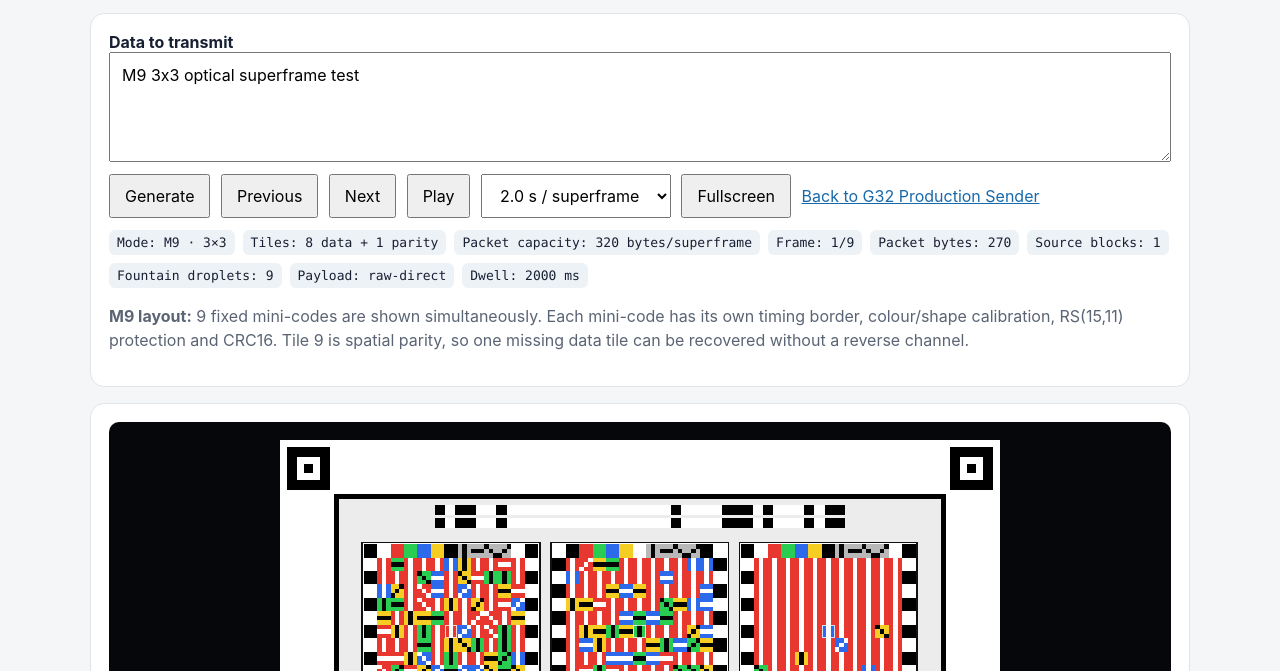
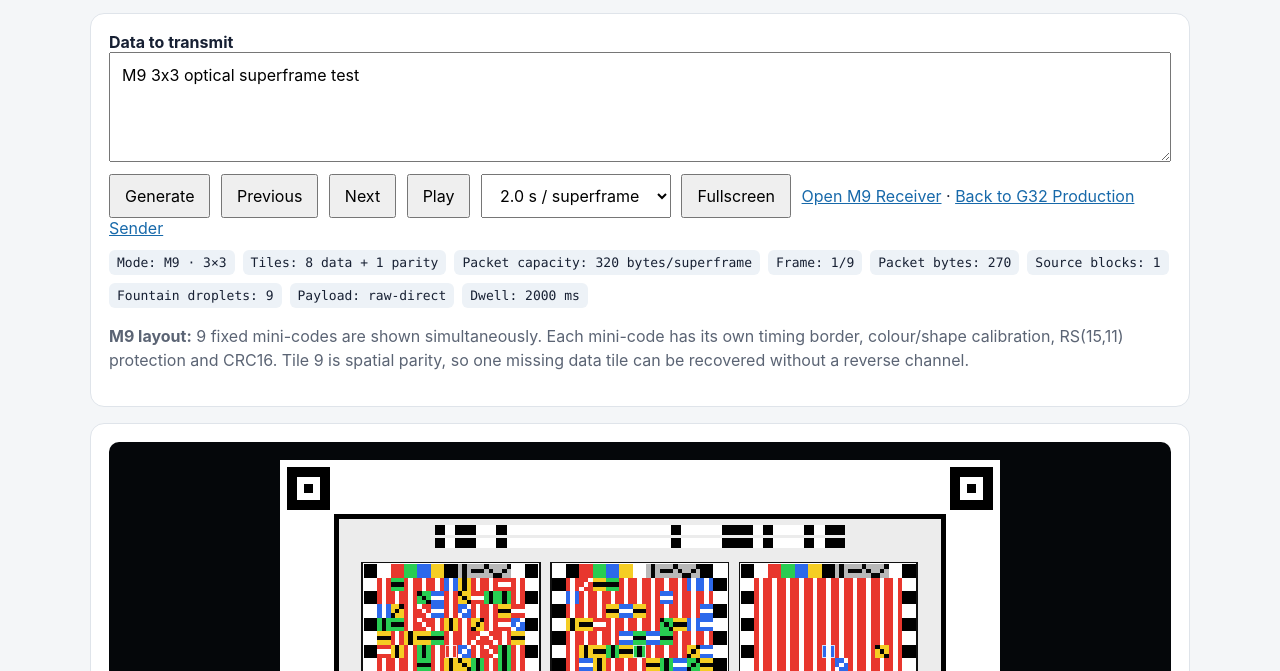
Before and after one commit to Sunny-ai-ui/optical-screen-camera-link, a website with bundled scripts: page apps/sender-m9/index.html in a window 1280 px wide. Shown: the part 129-800 px from the top of the page. Built offline with nearby package versions, Linux system fonts and the light colour scheme.

Commit message:
ui: link M9 sender and receiver

```diff
--- a/apps/sender-m9/index.html
+++ b/apps/sender-m9/index.html
@@ -39,7 +39,7 @@
         <option value="1000">1.0 s / superframe</option>
       </select>
       <button id="fullscreen">Fullscreen</button>
-      <a href="../sender-web/">Back to G32 Production Sender</a>
+      <a href="../receiver-m9/">Open M9 Receiver</a> · <a href="../sender-web/">Back to G32 Production Sender</a>
     </div>
     <div id="stats" class="stats"></div>
     <p class="hint"><strong>M9 layout:</strong> 9 fixed mini-codes are shown simultaneously. Each mini-code has its own timing border, colour/shape calibration, RS(15,11) protection and CRC16. Tile 9 is spatial parity, so one missing data tile can be recovered without a reverse channel.</p>
```
